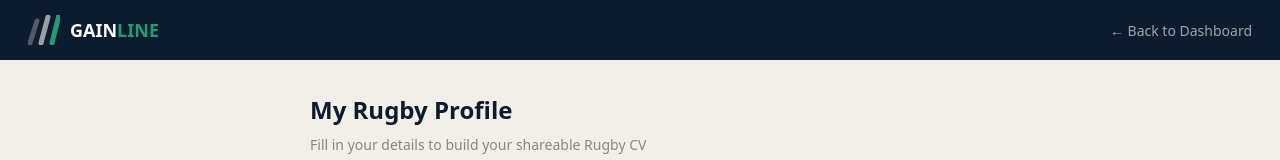
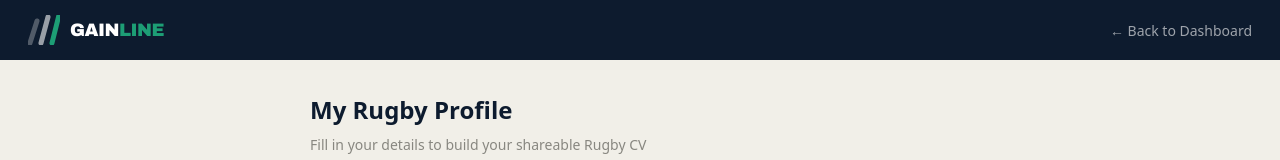
Before and after one commit to NectaTechnologists/ScrumProFr, a Next.js app: page /dashboard/profile in a window 1280 px wide. Shown: the top 160 px of the page. Built offline with nearby package versions, Linux system fonts and the light colour scheme; no server answers.

Commit message:
Fix profile nav font to match dashboard

```diff
--- a/src/app/dashboard/profile/page.tsx
+++ b/src/app/dashboard/profile/page.tsx
@@ -135,7 +135,7 @@ export default function ProfilePage() {
     <line x1="13" y1="28" x2="20" y2="2" stroke="white" strokeWidth="5" strokeLinecap="round" opacity="0.58"/>
     <line x1="24" y1="28" x2="31" y2="0" stroke="#1D9E75" strokeWidth="5" strokeLinecap="round"/>
   </svg>
-  <span style={{ color:'white', fontWeight:'700', fontSize:'18px' }}>
+  <span style={{ color:'white', fontWeight:'900', fontSize:'18px', letterSpacing:'-0.5px', fontFamily:'Arial Black, Arial, sans-serif' }}>
     GAIN<span style={{ color:'#1D9E75' }}>LINE</span>
   </span>
 </div>
```
